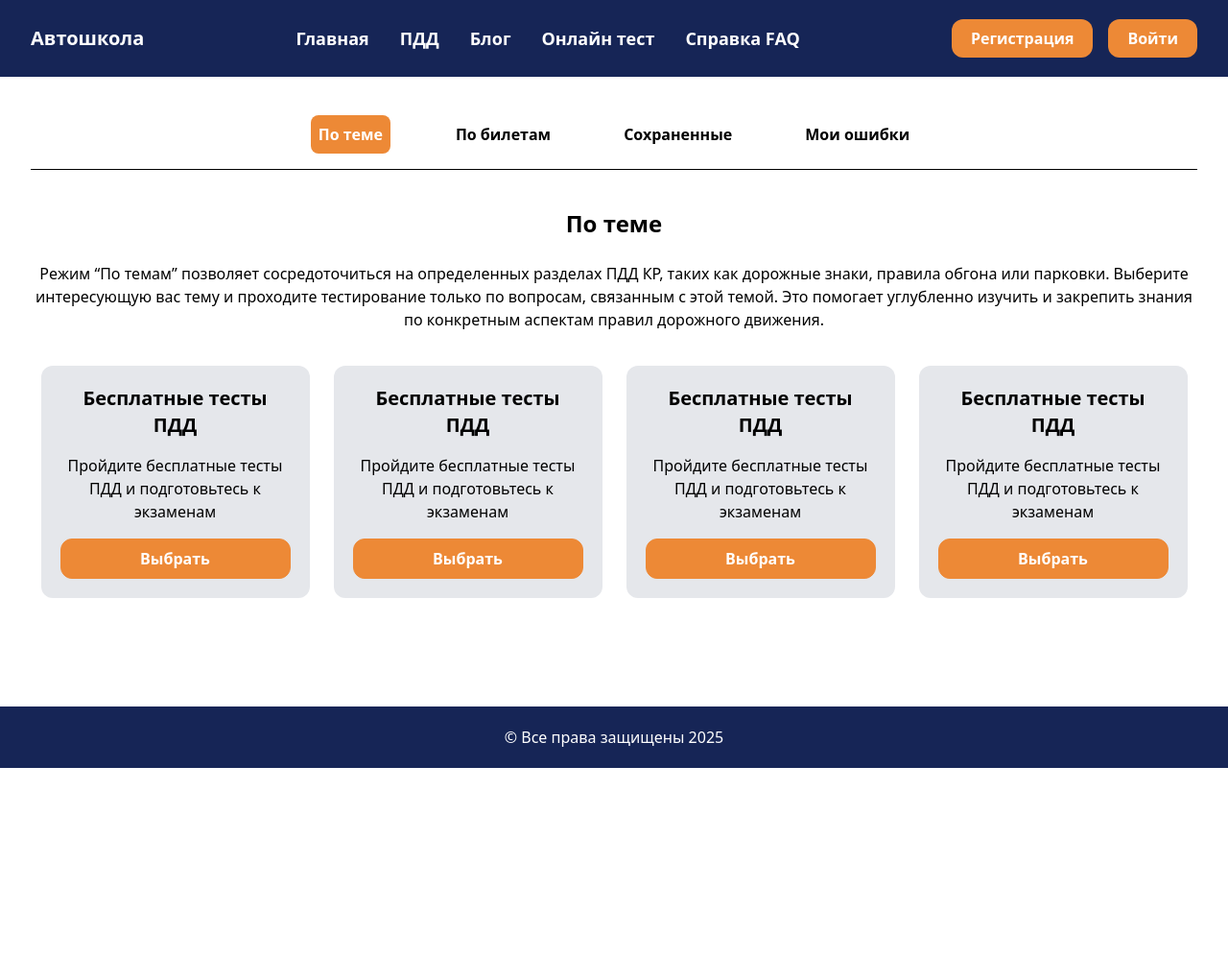
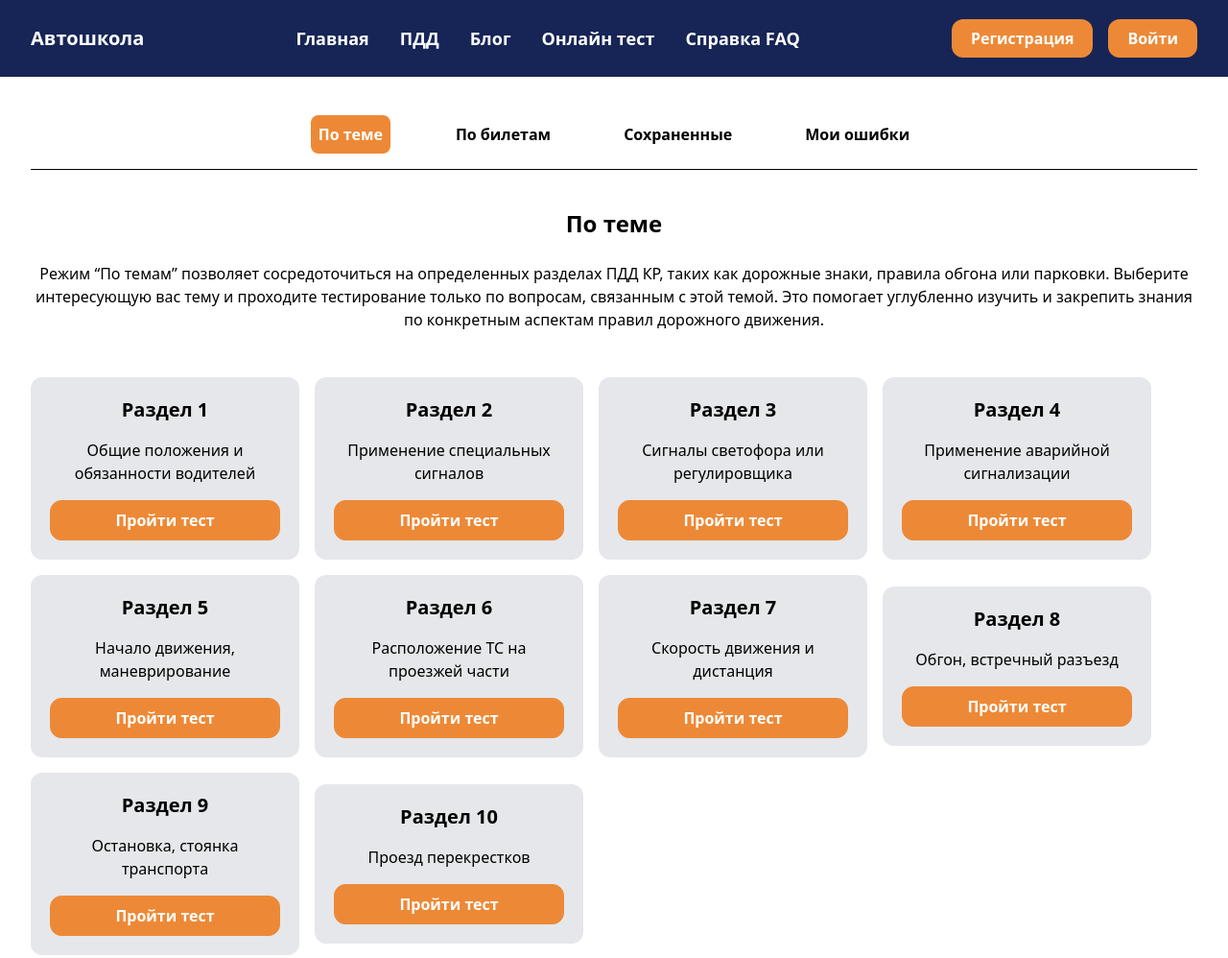
Before and after one commit to TikhonovIvan/pdd-2025, a website: page сategories-test.html in a window 1280 px wide. Shown: the top 998 px of the page at 96% size. Before the commit the page ends 800 px from the top, so only its background shows below. Drawn offline with nearby package versions, Linux system fonts and the light colour scheme.

Commit message:
commit 8

```diff
--- a/сategories-test.html
+++ b/сategories-test.html
@@ -172,18 +172,33 @@
         <section class="py-10">
             <div class="container">
                 <!-- Содержимое категории По теме -->
-                <div x-show="activeTab === 'theme'" class="flex flex-wrap justify-around items-center gap-4 lg:gap-1">
+                <div x-data="{
+        themes: [
+            'Общие положения и обязанности водителей',
+            'Применение специальных сигналов',
+            'Сигналы светофора или регулировщика',
+            'Применение аварийной сигнализации',
+            'Начало движения, маневрирование',
+            'Расположение ТС на проезжей части',
+            'Скорость движения и дистанция',
+            'Обгон, встречный  разъезд ',
+            'Остановка, стоянка транспорта',
+            'Проезд перекрестков'
+        ]
+    }"
+                     x-show="activeTab === 'theme'"
+                     class="flex flex-wrap items-center gap-6 lg:gap-4"
+                >
                     <div class="flex flex-col items-center gap-4 text-center mb-8">
-                        <h3 class="text-2xl font-semibold mb-2 ">По теме</h3>
+                        <h3 class="text-2xl font-semibold mb-2">По теме</h3>
                         <p>Режим “По темам” позволяет сосредоточиться на определенных разделах ПДД КР, таких как дорожные знаки, правила обгона или парковки. Выберите интересующую вас тему и проходите тестирование только по вопросам, связанным с этой темой. Это помогает углубленно изучить и закрепить знания по конкретным аспектам правил дорожного движения.</p>
+                    </div>
 
-                    </div>
-                    <template x-for="n in 4">
+                    <template x-for="(theme, index) in themes" :key="index">
                         <div class="flex flex-col gap-4 p-5 w-full md:max-w-[280px] items-center text-center bg-gray-200 rounded-xl">
-                            <h3 class="text-xl font-semibold">Бесплатные тесты ПДД</h3>
-                            <p>Пройдите бесплатные тесты ПДД и подготовьтесь к экзаменам</p>
-                            <a href=""
-                               class="px-3 py-2 sm:px-5 sm:py-2 text-white font-semibold border border-orange-400 bg-orange-400 rounded-xl hover:bg-white hover:text-black w-full">Выбрать</a>
+                            <h3 class="text-xl font-semibold">Раздел <span x-text="index + 1"></span></h3>
+                            <p x-text="theme"></p>
+                            <a href="test.html" class="px-3 py-2 sm:px-5 sm:py-2 text-white font-semibold border border-orange-400 bg-orange-400 rounded-xl hover:bg-white hover:text-black w-full">Пройти тест</a>
                         </div>
                     </template>
                 </div>
```
Also changed, not shown: css/main.css.
